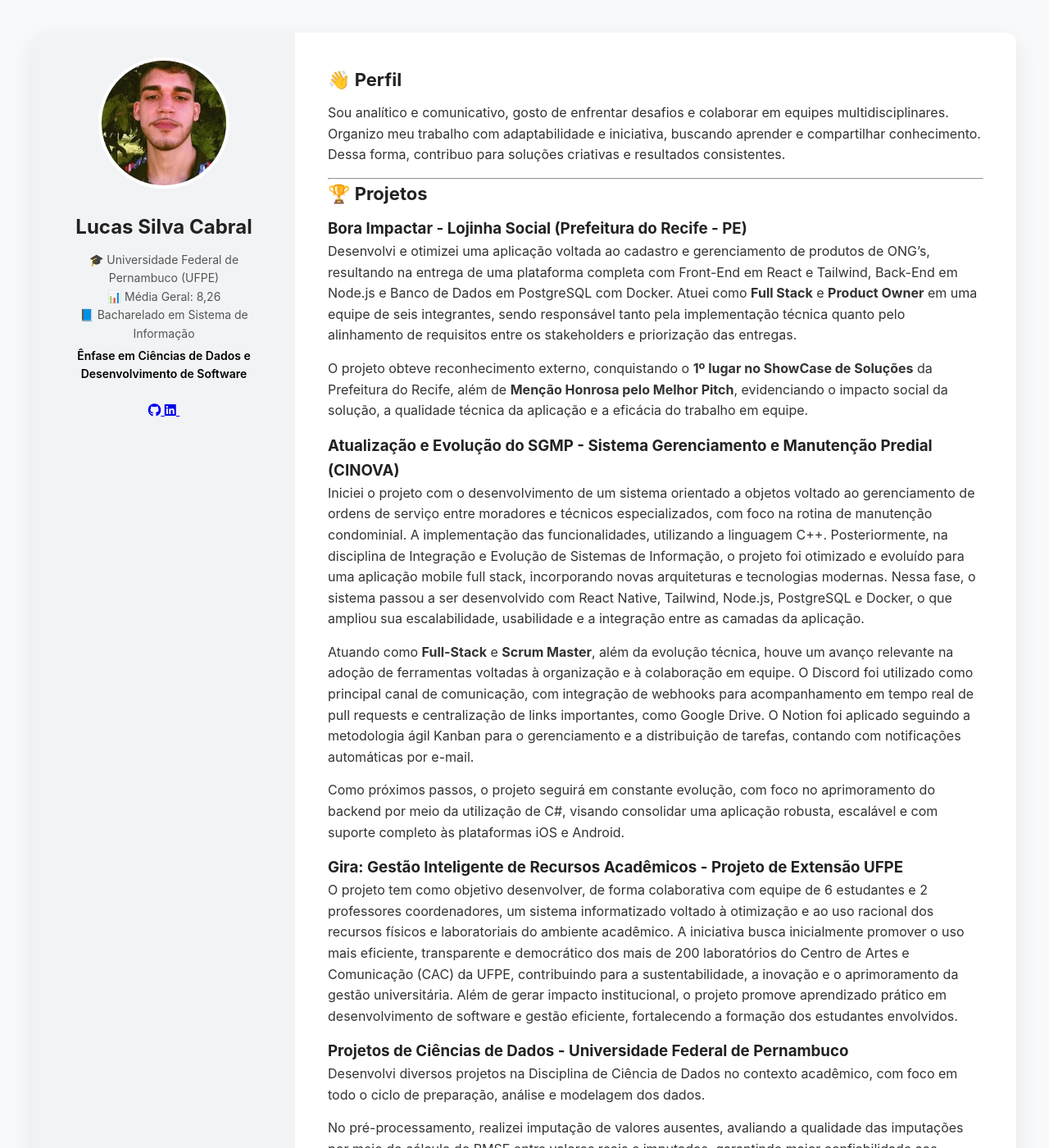
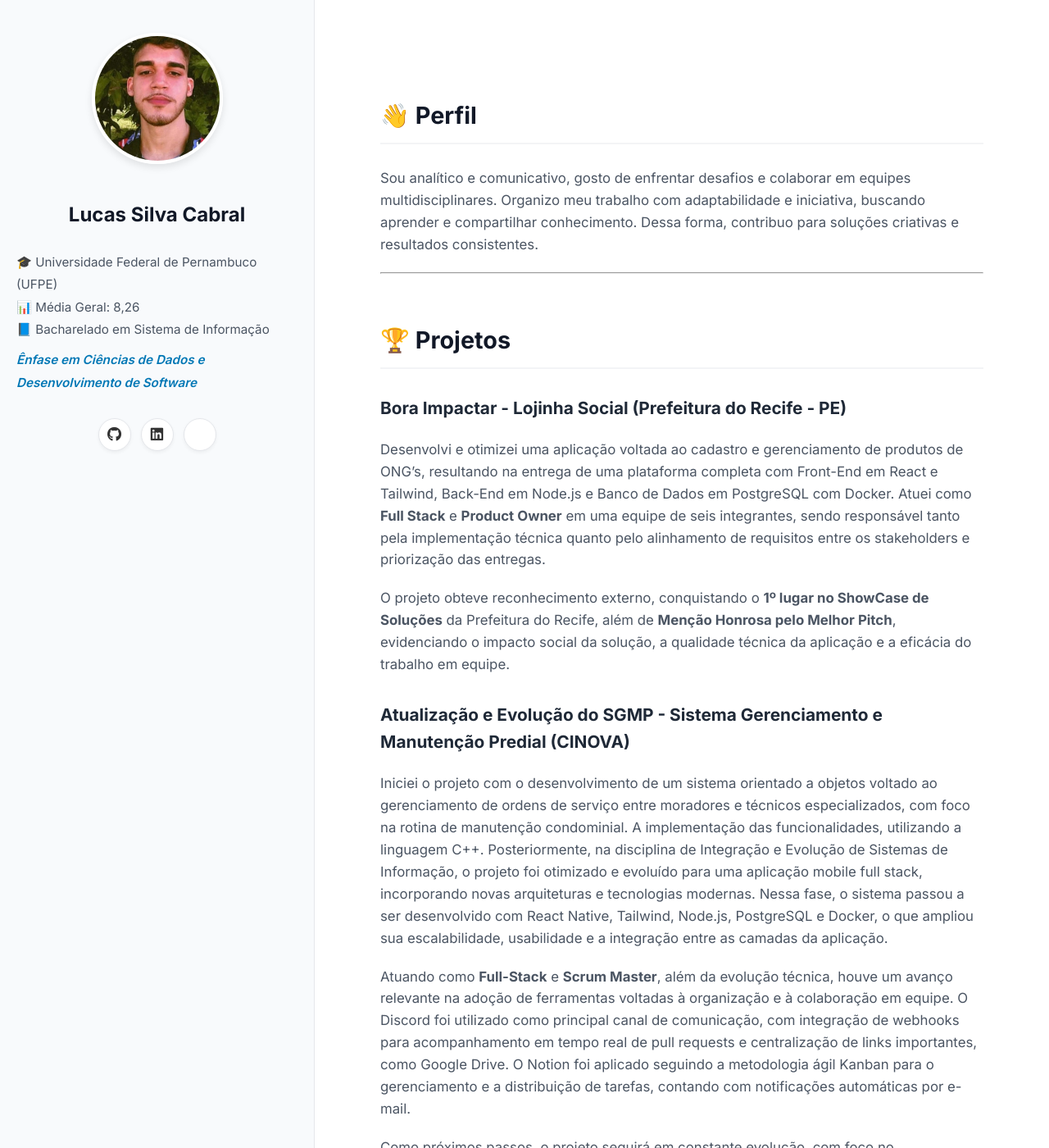
Before and after one commit to LucasCabra7/LucasCabral.github.io, a Jekyll site: the page built from README.md, in a window 1280 px wide and 1400 px high. Shown: the whole window at 82% size. Built offline with Jekyll 4.4.1, drawn with Linux system fonts in a browser that asks for light colours; our own code applies the rules of GitHub Pages for plain Markdown files.

Commit message:
Refactor CSS with variables and layout enhancements
Added CSS variables for theming and improved layout styles.

```diff
--- a/assets/css/style.css
+++ b/assets/css/style.css
@@ -1,107 +1,195 @@
-/* RESET */
+/* =========================================
+   1. IMPORTAÇÃO DE FONTE E VARIÁVEIS
+   ========================================= */
+/* Fonte moderna "Inter" - Padrão em tecnologia */
+@import url('https://fonts.googleapis.com/css2?family=Inter:wght@300;400;600;700&display=swap');
+
+:root {
+  --primary-color: #0077b5;    /* Azul LinkedIn */
+  --text-dark: #111827;        /* Preto suave */
+  --text-gray: #4b5563;        /* Cinza para textos */
+  --bg-sidebar: #f8fafc;       /* Fundo da barra lateral */
+  --border-color: #e5e7eb;     /* Cor das bordas */
+}
+
 * {
-  margin: 0;
-  padding: 0;
   box-sizing: border-box;
 }
 
-/* BASE */
 body {
-  font-family: -apple-system, BlinkMacSystemFont, "Segoe UI", Roboto, Arial, sans-serif;
-  background-color: #f8f9fa;
-  color: #222;
+  margin: 0;
+  padding: 0;
+  font-family: 'Inter', sans-serif;
+  color: var(--text-dark);
   line-height: 1.6;
+  background-color: #fff;
 }
 
-/* LAYOUT */
+/* =========================================
+   2. ESTRUTURA (LAYOUT)
+   ========================================= */
 .container {
   display: flex;
-  max-width: 1200px;
-  margin: 40px auto;
-  background: #ffffff;
-  border-radius: 12px;
-  box-shadow: 0 10px 30px rgba(0,0,0,0.08);
-  overflow: hidden;
+  min-height: 100vh;
 }
 
-/* SIDEBAR */
+/* =========================================
+   3. SIDEBAR (LADO ESQUERDO)
+   ========================================= */
 .sidebar {
-  width: 320px;
-  background: #f1f3f5;
-  padding: 30px 25px;
+  width: 30%;
+  background-color: var(--bg-sidebar);
+  padding: 40px 20px;
   text-align: center;
+  border-right: 1px solid var(--border-color);
+
+  /* Sidebar Fixa (Sticky) */
+  position: sticky;
+  top: 0;
+  height: 100vh;
+  overflow-y: auto;
 }
 
-/* FOTO */
+/* Foto */
 .profile-pic {
   width: 160px;
   height: 160px;
+  border-radius: 50%;
   object-fit: cover;
-  border-radius: 50%;
   margin-bottom: 20px;
   border: 4px solid #fff;
+  box-shadow: 0 4px 10px rgba(0,0,0,0.1);
 }
 
-/* TÍTULO */
+/* Nome */
 .sidebar h1 {
-  font-size: 24px;
+  font-size: 1.5rem;
   font-weight: 700;
-  margin-bottom: 10px;
+  margin: 15px 0 5px;
+  color: var(--text-dark);
 }
 
-/* INFO ACADÊMICA */
+/* Dados Acadêmicos */
 .academic {
-  font-size: 14px;
-  color: #555;
-  margin-bottom: 20px;
+  font-size: 0.95rem;
+  color: var(--text-gray);
+  line-height: 1.8;
+  margin: 20px 0 30px;
+  text-align: left;
+  display: inline-block;
 }
 
 .academic .focus {
   display: block;
-  margin-top: 5px;
+  margin-top: 10px;
+  font-style: italic;
   font-weight: 600;
-  color: #000;
+  color: var(--primary-color);
 }
 
-/* LINKS SOCIAIS */
-.links {
-  list-style: none;
+/* Ícones Sociais (Botões) */
+.social-icons {
   display: flex;
   justify-content: center;
-  gap: 18px;
-  margin-top: 20px;
-  padding: 0;
+  gap: 12px;
 }
 
-.links li a {
+.social-icons a {
+  display: flex;
+  align-items: center;
+  justify-content: center;
+  width: 40px;
+  height: 40px;
+  background-color: #fff;
+  border-radius: 50%;
+  color: #333;
+  font-size: 1.1rem;
   text-decoration: none;
-  font-size: 20px;
-  color: #333;
-  transition: color 0.3s ease, transform 0.3s ease;
+  border: 1px solid var(--border-color);
+  transition: all 0.3s ease;
+  box-shadow: 0 2px 4px rgba(0,0,0,0.05);
 }
 
-.links li a:hover {
-  color: #0d6efd;
+.social-icons a:hover {
+  background-color: var(--primary-color);
+  color: #fff;
   transform: translateY(-3px);
+  border-color: var(--primary-color);
 }
 
-/* CONTEÚDO PRINCIPAL */
+/* =========================================
+   4. CONTEÚDO (LADO DIREITO - MARKDOWN PADRÃO)
+   ========================================= */
 .content {
-  flex: 1;
-  padding: 40px;
+  width: 70%;
+  padding: 60px 80px;
+  max-width: 1000px;
 }
 
-.content h2 {
-  font-size: 22px;
-  margin-bottom: 10px;
+/* Títulos */
+.content h1, .content h2, .content h3 {
+  color: var(--text-dark);
+  font-weight: 700;
 }
 
-.content p {
-  margin-bottom: 15px;
-  color: #333;
+/* Título de seções (Ex: Projetos, Tecnologias) */
+.content h2 {
+  margin-top: 2em;
+  margin-bottom: 1em;
+  border-bottom: 2px solid #f3f4f6; /* Linha sutil para separar seções */
+  padding-bottom: 10px;
+  font-size: 1.8rem;
 }
 
-/* RESPONSIVO */
+/* Título dos Projetos específicos */
+.content h3 {
+  margin-top: 1.5em;
+  font-size: 1.3rem;
+  color: #1f2937;
+}
+
+/* Parágrafos */
+.content p {
+  font-size: 1.05rem;
+  color: var(--text-gray);
+  margin-bottom: 1.2em;
+}
+
+/* Listas (Suas Tecnologias) */
+.content ul {
+  padding-left: 20px;
+  margin-bottom: 1.5em;
+}
+
+.content li {
+  margin-bottom: 8px; /* Espaço entre itens da lista para não ficar grudado */
+  color: var(--text-gray);
+}
+
+/* Links no texto */
+.content a {
+  color: var(--primary-color);
+  text-decoration: none;
+  font-weight: 500;
+}
+
+.content a:hover {
+  text-decoration: underline;
+}
+
+/* Código em linha (caso use `assim`) */
+code {
+  background-color: #f3f4f6;
+  padding: 2px 6px;
+  border-radius: 4px;
+  font-family: 'Courier New', Courier, monospace;
+  font-size: 0.9em;
+  color: #c7254e;
+}
+
+/* =========================================
+   5. RESPONSIVIDADE (CELULAR)
+   ========================================= */
 @media (max-width: 900px) {
   .container {
     flex-direction: column;
@@ -109,5 +197,20 @@ body {
 
   .sidebar {
     width: 100%;
+    height: auto;
+    position: relative;
+    border-right: none;
+    border-bottom: 1px solid var(--border-color);
+    padding: 30px 20px;
+  }
+
+  .content {
+    width: 100%;
+    padding: 40px 20px;
+  }
+
+  .content h2 {
+    margin-top: 1.5em;
+    font-size: 1.5rem;
   }
 }
```
